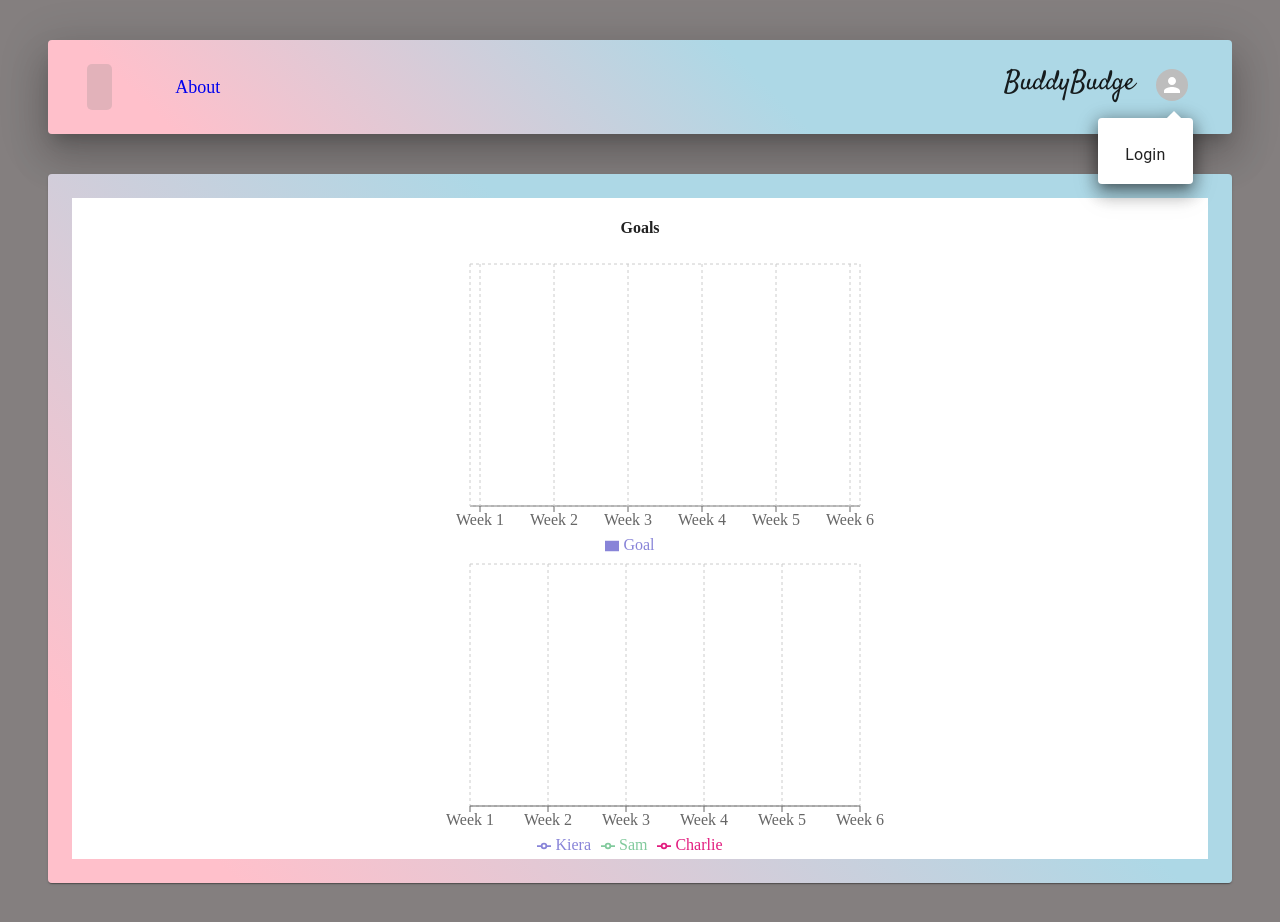
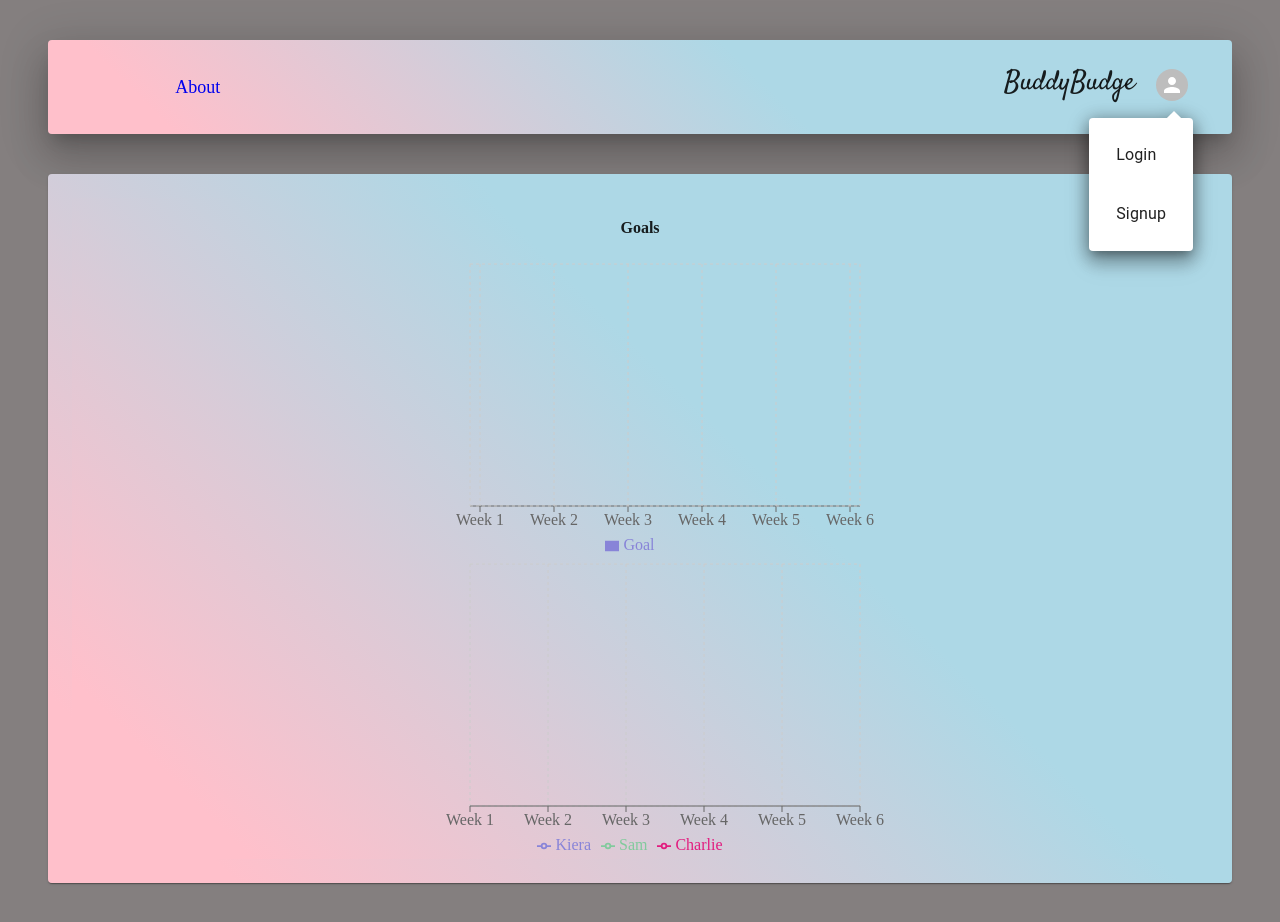
Before and after one commit to m-delc/BuddyBudge, a React (Create React App) app in the folder frontend/: page /dashboard in a window 1280 px wide. Both pictures are taken after a click on the button "Account settings". Built offline with nearby package versions, Linux system fonts and the light colour scheme; no server answers.

Commit message:
login/signup set for when no user, aboutjs

```diff
--- a/frontend/src/App.css
+++ b/frontend/src/App.css
@@ -35,9 +35,8 @@ a {
   padding: 0.7em;
 }
 
-a.active {
+/* a.active {
   background-color: #8080803b;
   color: rgba(0, 0, 0, 0.829);
-  /* font-style: italic; */
   border-radius: 5px;
-}
+} */
--- a/frontend/src/components/Dashboard.js
+++ b/frontend/src/components/Dashboard.js
@@ -103,7 +103,7 @@ const Dashboard = ({ user, budget, personBudget }) => {
     <>
       <div
         style={{
-          background: "white",
+          background: "inherit",
           display: "grid",
           justifyContent: "center",
         }}
--- a/frontend/src/components/Goals.js
+++ b/frontend/src/components/Goals.js
@@ -24,6 +24,7 @@ const Budget = ({ user, budget }) => {
   const [toggleSubmitUpdate, setToggleSubmitUpdate] = useState(true);
   const [toggleGraph, setToggleGraph] = useState(true);
   const navigate = useNavigate();
+  const [submitMessage, setSubmitMessage] = useState("");
 
   const chartData = [
     {
@@ -111,13 +112,14 @@ const Budget = ({ user, budget }) => {
       .then((x) => {
         setGoals(x);
         setToggleGraph(!toggleGraph);
-        setweekOneGoals('')
-        setweekTwoGoals('')
-        setweekThreeGoals('')
-        setweekFourGoals('')
-        setweekFiveGoals('')
-        setweekSixGoals('')
+        setweekOneGoals("");
+        setweekTwoGoals("");
+        setweekThreeGoals("");
+        setweekFourGoals("");
+        setweekFiveGoals("");
+        setweekSixGoals("");
         // navigate("/dashboard");
+        setSubmitMessage(`Your goals are set, ${user.first_name}!`);
       });
   };
 
@@ -251,11 +253,13 @@ const Budget = ({ user, budget }) => {
             <br></br>
             <button type="submit">Submit</button>
           </form>
-      )}
-      {/* update button to toggle the form for initial submit or for update */}
-      {/* update button to toggle the form for initial submit or for update */}
-      {/* update button to toggle the form for initial submit or for update */}
-      {/* <button onClick={handleToggle}>Update</button> */}
+        )}
+        <br></br>
+        {submitMessage ? submitMessage : null}
+        {/* update button to toggle the form for initial submit or for update */}
+        {/* update button to toggle the form for initial submit or for update */}
+        {/* update button to toggle the form for initial submit or for update */}
+        {/* <button onClick={handleToggle}>Update</button> */}
       </div>
       {/* this toggles the onChange event live as it's happening on the chart, with (upon submission) the submitted values persisting on the chart as  */}
       {/* this toggles the onChange event live as it's happening on the chart, with (upon submission) the submitted values persisting on the chart as  */}
--- a/frontend/src/components/Navbar.js
+++ b/frontend/src/components/Navbar.js
@@ -53,13 +53,20 @@ const Navbar = ({ setIsAuthenticated, user, setUser }) => {
     <header className="header">
       <span className="span1">
         <NavLink to="dashboard">{user ? "Dashboard" : null}</NavLink>
-        <NavLink to="goals">{user ? `${user.first_name}'s Goals` : null}</NavLink>
+        <NavLink to="goals">
+          {user ? `${user.first_name}'s Goals` : null}
+        </NavLink>
         <NavLink to="people">{user ? "Find People" : null}</NavLink>
         <NavLink to="about">About</NavLink>
         <br></br>
       </span>
       <span className="span2">
-        <span className="span2" style={{fontFamily: 'Satisfy', fontSize: '1.5em'}}>BuddyBudge</span>
+        <span
+          className="span2"
+          style={{ fontFamily: "Satisfy", fontSize: "1.5em" }}
+        >
+          BuddyBudge
+        </span>
         <Tooltip title="Account settings">
           <IconButton
             onClick={handleClick}
@@ -112,25 +119,31 @@ const Navbar = ({ setIsAuthenticated, user, setUser }) => {
             <div className="span3">
               <NavLink to="/profile" className="span3">
                 <MenuItem>
-                  <Avatar />{" "}
-                  {user ? `${user.first_name}'s Profile` : null}
+                  <Avatar /> {user ? `${user.first_name}'s Profile` : null}
                 </MenuItem>
               </NavLink>
 
               <NavLink to="/friends" className="span3">
                 <MenuItem>
-                  <Avatar />{" "}
-                  {user ? `${user.first_name}'s Friends` : null}
+                  <Avatar /> {user ? `${user.first_name}'s Friends` : null}
                 </MenuItem>
               </NavLink>
               <Divider />
             </div>
           ) : (
-            <div>
+            <div
+              style={{
+                display: "flex",
+                flexDirection: "column",
+                justifyContent: "horizontal",
+              }}
+            >
               <NavLink to="/login" className="span3">
                 <MenuItem>Login</MenuItem>
               </NavLink>
-              <Divider />
+              <NavLink to="signup" className="span3">
+                <MenuItem>Signup</MenuItem>
+              </NavLink>
             </div>
           )}
 
--- a/frontend/src/components/SignupForm.js
+++ b/frontend/src/components/SignupForm.js
@@ -90,7 +90,6 @@ const Signup = ({ user, setUser, isAuthenticated, setIsAuthenticated }) => {
     });
   }
 
-  console.log(signupErrors);
 
   return (
     <form className="div-form" onSubmit={signupOnSubmit}>
--- a/frontend/src/css/navbar.css
+++ b/frontend/src/css/navbar.css
@@ -20,12 +20,11 @@
   padding: 0.7em;
 }
 
-.header a.active {
+/* .header a.active {
   background-color: #8080803b;
   color: rgba(0, 0, 0, 0.829);
-  /* font-style: italic; */
   border-radius: 5px;
-}
+} */
 
 .header a:visited {
   color: inherit;
```
